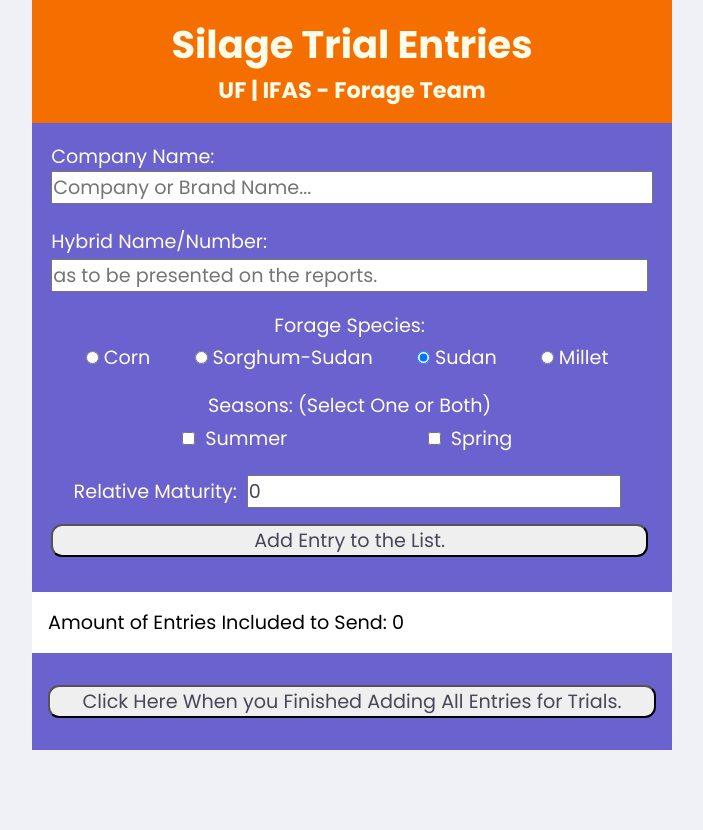
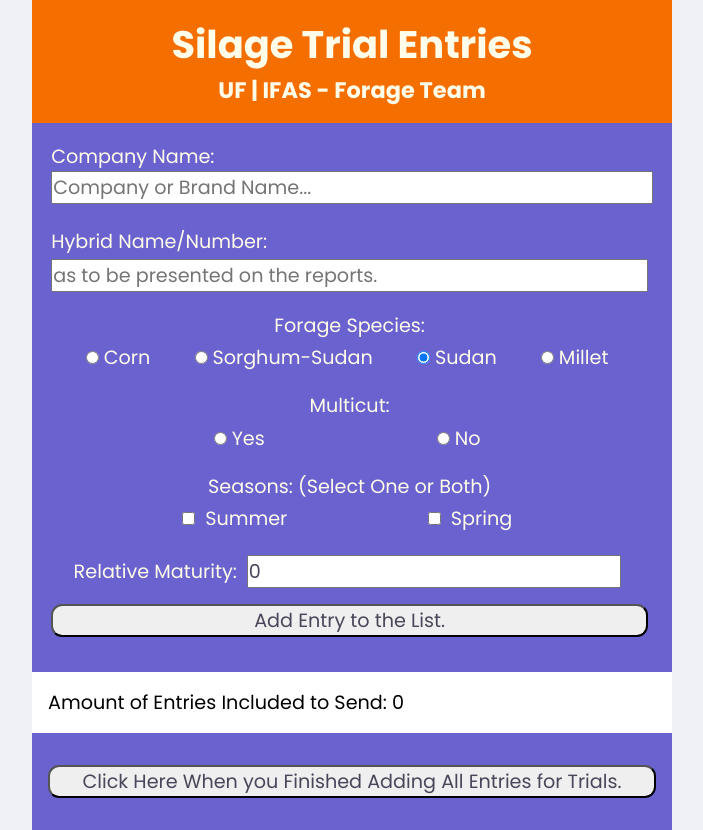
Before and after one commit to devfel/uf-silage-entries, a React (Create React App) app: page / in a window 1280 px wide. Both pictures are taken after a click on the radio button "Sudan". Shown: the whole page, without its empty margins (288-991 px from the left). Before the commit the page ends 800 px from the top, so only its background shows below. Built offline with nearby package versions, Linux system fonts and the light colour scheme.

Commit message:
adding multicut option if the type is sudan or millet only

```diff
--- a/src/App.tsx
+++ b/src/App.tsx
@@ -6,6 +6,7 @@
   companyName: string;
   hybridName: string;
   silageType: string;
+  multicut: string;
   season: string;
   relativeMaturity: number;
 }
@@ -16,8 +17,10 @@
   const [silageType, setSilageType] = useState<string>("");
   const [summer, setSummer] = useState<boolean>(false);
   const [spring, setSpring] = useState<boolean>(false);
+  const [multicut, setMulticut] = useState<string>("N/A");
   const [relativeMaturity, setRelativeMaturity] = useState<number>(0);
 
+  const [showMulticut, setShowMulticut] = useState<boolean>(false);
   const [entriesList, setEntriesList] = useState<IEntry[]>([]);
 
   const handleChange = (event: ChangeEvent<HTMLInputElement>): void => {
@@ -28,20 +31,23 @@
 
   const addEntry = (): void => {
     if (summer === true && spring === true) {
-      const newEntry1 = { companyName: companyName, hybridName: hybridName, silageType: silageType, season: "Summer", relativeMaturity: relativeMaturity }
-      const newEntry2 = { companyName: companyName, hybridName: hybridName, silageType: silageType, season: "Spring", relativeMaturity: relativeMaturity }
+      const newEntry1 = { companyName: companyName, hybridName: hybridName, silageType: silageType, multicut: multicut, season: "Summer", relativeMaturity: relativeMaturity }
+      const newEntry2 = { companyName: companyName, hybridName: hybridName, silageType: silageType, multicut: multicut, season: "Spring", relativeMaturity: relativeMaturity }
       setEntriesList([...entriesList, newEntry1, newEntry2])
     }
     else if (spring === true && summer === false) {
-      const newEntry = { companyName: companyName, hybridName: hybridName, silageType: silageType, season: "Spring", relativeMaturity: relativeMaturity }
+      const newEntry = { companyName: companyName, hybridName: hybridName, silageType: silageType, multicut: multicut, season: "Spring", relativeMaturity: relativeMaturity }
       setEntriesList([...entriesList, newEntry])
     }
     else if (spring === false && summer === true) {
-      const newEntry = { companyName: companyName, hybridName: hybridName, silageType: silageType, season: "Summer", relativeMaturity: relativeMaturity }
+      const newEntry = { companyName: companyName, hybridName: hybridName, silageType: silageType, multicut: multicut, season: "Summer", relativeMaturity: relativeMaturity }
       setEntriesList([...entriesList, newEntry])
     }
+    //Only Reset below variables when a newEntry is posted (otherwise user will have to fill everything again).
     setHybridName("");
     setSilageType("");
+    setMulticut("N/A");
+    setShowMulticut(false)
     setSummer(false);
     setSpring(false);
     setRelativeMaturity(0);
@@ -52,6 +58,20 @@
       return nameToFilter.hybridName != entryToBeDelete
     }));
   };
+
+  const MulticutOption = () => (
+    <div className="types-radio" id="multicut">
+      <span>Multicut: </span>
+      <div className="radio-option">
+        <input type="radio" id="yes" name="multicut" value="Yes" onChange={() => setMulticut("Yes")} checked={multicut === "Yes"} />
+        <label htmlFor="yes">Yes</label>
+      </div>
+      <div className="radio-option">
+        <input type="radio" id="no" name="multicut" value="No" onChange={() => setMulticut("No")} checked={multicut === "No"} />
+        <label htmlFor="no">No</label>
+      </div>
+    </div>
+  )
 
 
   return (
@@ -87,22 +107,24 @@
         <div className="types-radio">
           <span>Forage Species: </span>
           <div className="radio-option">
-            <input type="radio" id="corn" name="silage-type" value="Corn" onChange={() => setSilageType("Corn")} checked={silageType === "Corn"} />
+            <input type="radio" id="corn" name="silage-type" value="Corn" onChange={() => { setSilageType("Corn"); setMulticut("N/A"); setShowMulticut(false) }} checked={silageType === "Corn"} />
             <label htmlFor="corn">Corn</label>
           </div>
           <div className="radio-option">
-            <input type="radio" id="sorghum-sudan" name="silage-type" value="Sorghum-Sudan" onChange={() => setSilageType("Sorghum-Sudan")} checked={silageType === "Sorghum-Sudan"} />
+            <input type="radio" id="sorghum-sudan" name="silage-type" value="Sorghum-Sudan" onChange={() => { setSilageType("Sorghum-Sudan"); setMulticut("N/A"); setShowMulticut(false) }} checked={silageType === "Sorghum-Sudan"} />
             <label htmlFor="sorghum-sudan">Sorghum-Sudan</label>
           </div>
           <div className="radio-option">
-            <input type="radio" id="sudan" name="silage-type" value="Sudan" onChange={() => setSilageType("Sudan")} checked={silageType === "Sudan"} />
+            <input type="radio" id="sudan" name="silage-type" value="Sudan" onChange={() => { setSilageType("Sudan"); setMulticut("N/A"); setShowMulticut(true) }} checked={silageType === "Sudan"} />
             <label htmlFor="sudan">Sudan</label>
           </div>
           <div className="radio-option">
-            <input type="radio" id="millet" name="silage-type" value="Millet" onChange={() => setSilageType("Millet")} checked={silageType === "Millet"} />
+            <input type="radio" id="millet" name="silage-type" value="Millet" onChange={() => { setSilageType("Millet"); setMulticut("N/A"); setShowMulticut(true) }} checked={silageType === "Millet"} />
             <label htmlFor="millet">Millet</label>
           </div>
         </div>
+
+        {showMulticut ? <MulticutOption /> : null}
 
         <div className="seasons-checkbox">
           <span>Seasons: (Select One or Both)</span>
@@ -128,7 +150,6 @@
           />
         </div>
 
-
         <button onClick={addEntry}>Add Entry to the List.</button>
       </div>
 
--- a/src/Components/SilageEntry.tsx
+++ b/src/Components/SilageEntry.tsx
@@ -14,6 +14,7 @@
                 <div>Company: {entryItem.companyName}</div>
                 <div>Hybrid: {entryItem.hybridName}</div>
                 <div>Species: {entryItem.silageType}</div>
+                <div>Multicut: {entryItem.multicut}</div>
                 <div>Season: <b>{entryItem.season}</b></div>
                 <div>Relative Maturity: {entryItem.relativeMaturity}</div>
             </div>
```
Also changed, not shown: 1 other file (tests, documents, lock files or other folders).
